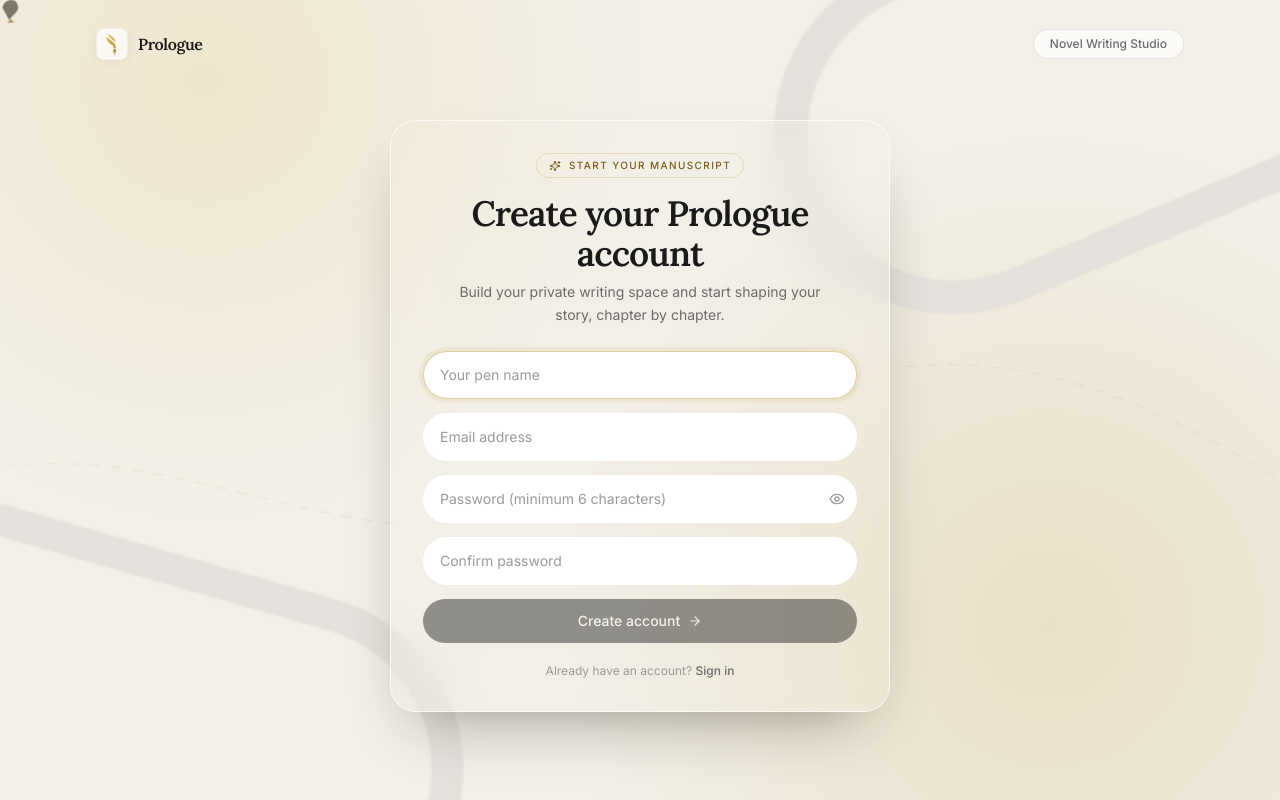
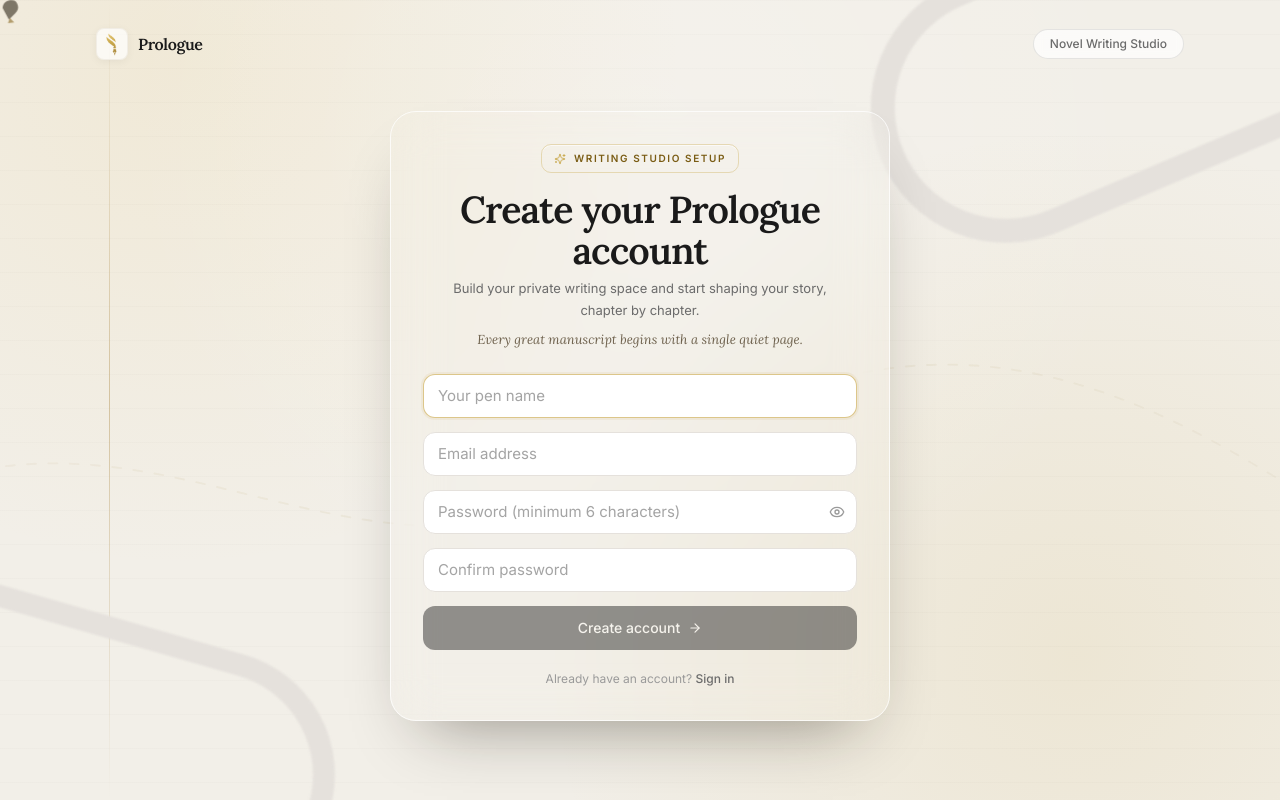
Before and after one commit to MeeYah66/PROLOGUE, a Next.js app: page /signup in a window 1280 px wide. Built offline with nearby package versions, Linux system fonts and the light colour scheme; no server answers.

Commit message:
Refine signup with editorial writing-focused styling

```diff
--- a/src/app/signup/page.tsx
+++ b/src/app/signup/page.tsx
@@ -9,7 +9,7 @@ import { useAuth } from "@/lib/auth/context";
 import { BrandLogo, BrandMark } from "@/components/brand/BrandLogo";
 
 const INPUT =
-  "w-full h-12 px-4 rounded-full border border-white/70 bg-white/78 text-sm text-ink placeholder:text-ink-faint focus:outline-none focus:border-gold/55 focus:ring-4 focus:ring-gold/10 transition-all duration-200";
+  "w-full h-11 px-3.5 rounded-[12px] border border-ink/12 bg-[#f6f3ec]/92 text-[15px] text-ink placeholder:text-ink-faint/90 shadow-[inset_0_1px_0_rgba(255,255,255,0.45)] focus:outline-none focus:border-gold/65 focus:ring-2 focus:ring-gold/10 transition-all duration-200";
 
 export default function SignupPage() {
   const { signUp } = useAuth();
@@ -88,14 +88,17 @@ export default function SignupPage() {
 
   return (
     <div className="relative min-h-screen overflow-hidden bg-[#f2efe8]">
-      <div className="pointer-events-none absolute inset-0 bg-[radial-gradient(circle_at_16%_10%,rgba(232,201,122,0.22),transparent_34%),radial-gradient(circle_at_82%_78%,rgba(201,168,76,0.2),transparent_40%)]" />
+      <div className="pointer-events-none absolute inset-0 bg-[radial-gradient(circle_at_14%_8%,rgba(232,201,122,0.16),transparent_38%),radial-gradient(circle_at_84%_82%,rgba(201,168,76,0.13),transparent_42%)]" />
+      <div className="pointer-events-none absolute inset-0 opacity-[0.34] bg-[repeating-linear-gradient(to_bottom,rgba(56,45,30,0.05)_0px,rgba(56,45,30,0.05)_1px,transparent_1px,transparent_34px)]" />
+      <div className="pointer-events-none absolute inset-y-0 left-[8.5%] hidden w-px bg-gradient-to-b from-transparent via-[#b08f4f]/45 to-transparent lg:block" />
+      <div className="pointer-events-none absolute inset-0 opacity-35 bg-[radial-gradient(circle_at_50%_18%,rgba(255,255,255,0.5),transparent_58%)]" />
 
       <div
-        className="pointer-events-none absolute -top-28 right-[-180px] h-[360px] w-[700px] rounded-[999px] border-[34px] border-gold/68 blur-[1px]"
+        className="pointer-events-none absolute -top-20 right-[-120px] h-[270px] w-[540px] rounded-[999px] border-[24px] border-gold/46 blur-[1px]"
         style={{ transform: "rotate(-23deg)" }}
       />
       <div
-        className="pointer-events-none absolute -bottom-24 left-[-220px] h-[350px] w-[690px] rounded-[999px] border-[32px] border-gold/62 blur-[1px]"
+        className="pointer-events-none absolute -bottom-16 left-[-170px] h-[250px] w-[510px] rounded-[999px] border-[22px] border-gold/42 blur-[1px]"
         style={{ transform: "rotate(16deg)" }}
       />
       <div className="pointer-events-none absolute inset-0 overflow-hidden quill-motion">
@@ -156,17 +159,20 @@ export default function SignupPage() {
         </header>
 
         <main className="mx-auto my-auto w-full max-w-[500px]">
-          <section className="rounded-[26px] border border-white/70 bg-white/52 px-6 py-7 shadow-[0_30px_60px_-30px_rgba(26,20,8,0.45)] backdrop-blur-xl sm:px-8 sm:py-8">
+          <section className="rounded-[26px] border border-white/75 bg-white/56 px-6 py-7 shadow-[0_34px_66px_-34px_rgba(26,20,8,0.46)] backdrop-blur-xl sm:px-8 sm:py-8">
             <div className="mb-6 text-center">
-              <div className="mx-auto mb-4 inline-flex items-center gap-2 rounded-full border border-gold/30 bg-white/72 px-3 py-1 text-[10px] font-medium uppercase tracking-[0.14em] text-amber-label">
-                <Sparkles className="h-3 w-3" />
-                Start Your Manuscript
+              <div className="mx-auto mb-4 inline-flex items-center gap-2 rounded-[10px] border border-gold/35 bg-[#f6f2e8]/88 px-3 py-1.5 text-[10px] font-semibold uppercase tracking-[0.16em] text-amber-label shadow-[inset_0_1px_0_rgba(255,255,255,0.6)]">
+                <Sparkles className="h-3 w-3 text-gold/90" />
+                Writing Studio Setup
               </div>
-              <h1 className="font-serif text-[2rem] font-semibold leading-[1.12] tracking-tight text-ink sm:text-[2.2rem]">
+              <h1 className="font-serif text-[2.1rem] font-semibold leading-[1.08] tracking-tight text-ink sm:text-[2.35rem]">
                 Create your Prologue account
               </h1>
-              <p className="mx-auto mt-2 max-w-sm text-sm leading-relaxed text-ink-muted">
+              <p className="mx-auto mt-2 max-w-sm text-[13px] leading-relaxed text-ink-muted">
                 Build your private writing space and start shaping your story, chapter by chapter.
+              </p>
+              <p className="mx-auto mt-2 max-w-sm font-serif text-[13px] italic leading-relaxed text-[#6e614d]">
+                Every great manuscript begins with a single quiet page.
               </p>
             </div>
 
@@ -224,7 +230,7 @@ export default function SignupPage() {
                 type="submit"
                 disabled={!canSubmit}
                 className={cn(
-                  "mt-1 inline-flex h-11 w-full items-center justify-center gap-2 rounded-full bg-ink px-4 text-sm font-medium text-parchment transition-all duration-200",
+                  "mt-1 inline-flex h-11 w-full items-center justify-center gap-2 rounded-[12px] bg-ink px-4 text-sm font-medium text-parchment transition-all duration-200",
                   "hover:bg-ink-soft active:scale-[0.995] disabled:cursor-not-allowed disabled:opacity-45"
                 )}
               >
@@ -245,7 +251,7 @@ export default function SignupPage() {
               </button>
             </form>
 
-            <p className="mt-5 text-center text-xs text-ink-faint">
+            <p className="mt-5 text-center text-[12px] text-ink-faint">
               Already have an account?{" "}
               <Link href="/signin" className="font-medium text-ink-muted underline-offset-2 transition-colors hover:text-ink hover:underline">
                 Sign in
```
